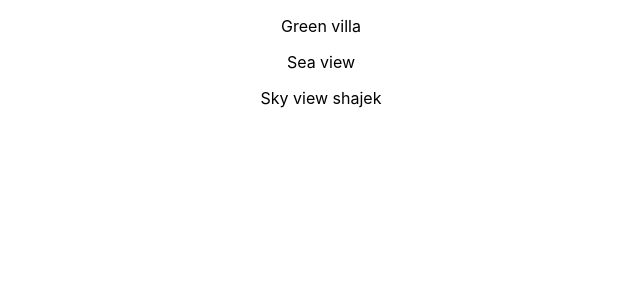
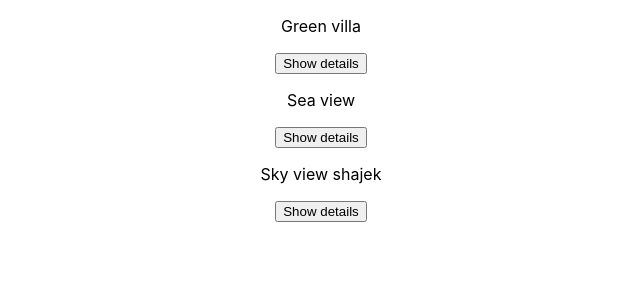
Before and after one commit to HabibulHH/remarkbooking, a React (Create React App) app in the folder client/: page / in a window 1280 px wide. Shown: the top 300 px of the page, without its empty margins (319-959 px from the left). Built offline with nearby package versions, Linux system fonts and the light colour scheme.

Commit message:
selected room reducers added

```diff
--- a/client/src/components/room-list.js
+++ b/client/src/components/room-list.js
@@ -1,21 +1,29 @@
 import React, { Component, components } from "react";
-
 import { connect } from "react-redux";
+import { showDetails } from "../actions";
 
 class RoomList extends Component {
+  renderList() {
+    return this.props.rooms.map((room) => {
+      return (
+        <div>
+          <span>
+            <p>{room.title}</p>
+            <button onClick={() => this.props.showDetails(room)}>
+              Show details
+            </button>
+          </span>
+        </div>
+      );
+    });
+  }
   render() {
-    return (
-      <div>
-        {this.props.rooms.map((room) => {
-          return <p>{room.title}</p>;
-        })}
-      </div>
-    );
+    return <div>{this.renderList()}</div>;
   }
 }
 
 const mapStateToProps = (state) => {
-  console.log(state);
+  console.log(state.selectedRoom);
   return { rooms: state.rooms };
 };
-export default connect(mapStateToProps)(RoomList);
+export default connect(mapStateToProps, { showDetails })(RoomList);
--- a/client/src/reducers/index.js
+++ b/client/src/reducers/index.js
@@ -8,11 +8,16 @@ const roomsReducer = () => {
   ];
 };
 
-const selectedRoomReducer = (selected = null, action) => {
-  if (action.type === CONSTANTS.ROOM_SELECTED) {
-    return action.paylaod;
+const selectedRoomReducer = (state = {}, action) => {
+  switch (action.type) {
+    case "ROOM_SELECTED":
+      return {
+        ...state,
+        selectedRoom: action.payload,
+      };
+    default:
+      return state;
   }
-  return selected;
 };
 
 export default combineReducers({
```
Also changed, not shown: 1 other file (tests, documents, lock files or other folders).
